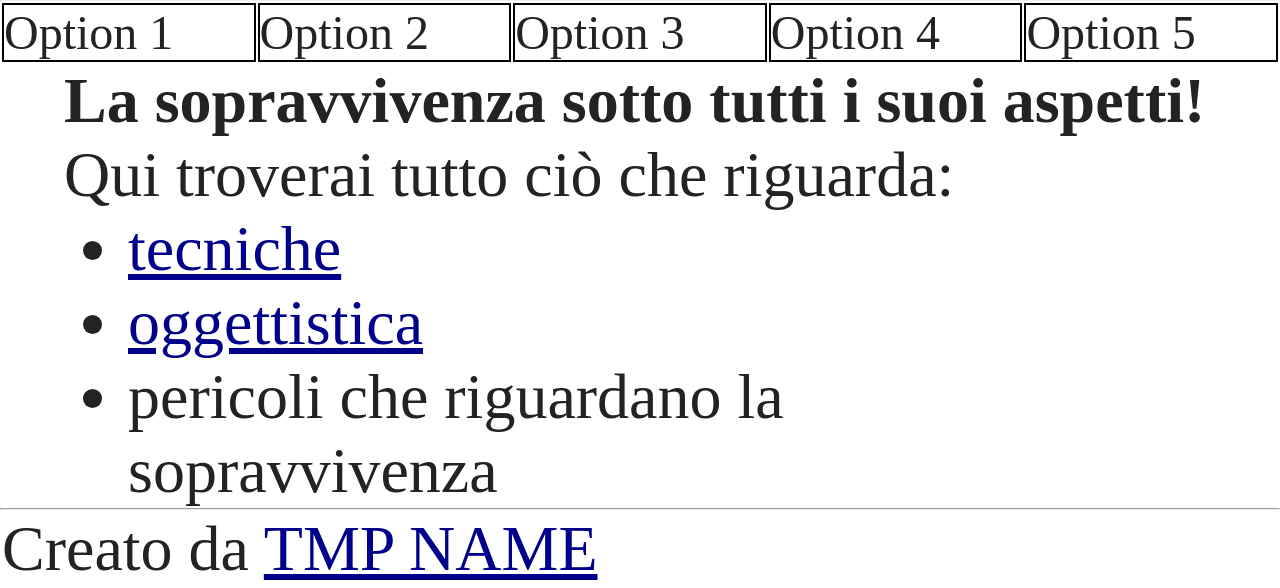
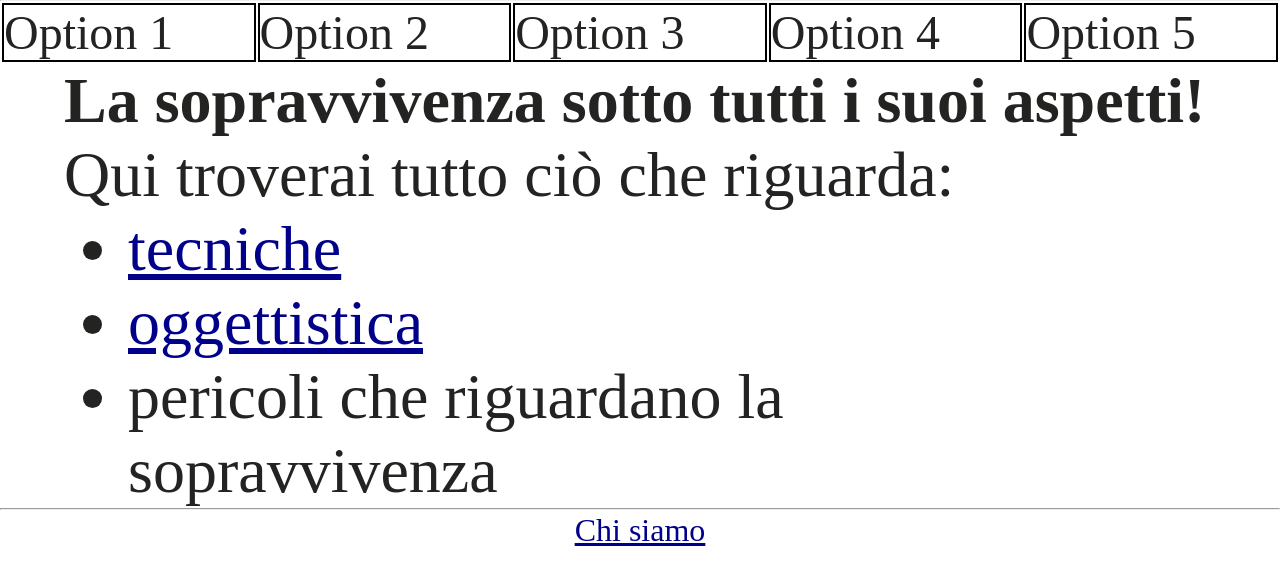
Before and after one commit to Tring-Er/survival_site, a plain HTML site: page index.html in a window 1280 px wide. Shown: the part 369-957 px from the top of the page. After the commit the page ends 920 px from the top, so only its background shows below. Drawn offline with Linux system fonts and the light colour scheme.

Commit message:
Set footer as reference (Issue #3)

```diff
--- a/index.html
+++ b/index.html
@@ -72,15 +72,12 @@
 		</main>
 		<hr>
 		<footer>
-			<table>
+			<table class="LeftAndRightMarginAuto">
 				<tr>
-					<td class = "FontSize4REM">
-						<p>
-							Creato da
-							<a href="about.html">
-								TMP NAME
-							</a>
-						</p>
+					<td class = "FontSize2REM">
+						<a href="about.html">
+							Chi siamo
+						</a>
 					</td>
 				</tr>
 			</table>
--- a/main.css
+++ b/main.css
@@ -32,6 +32,10 @@ a:hover, a:active {
 	font-size: 3rem;
 }
 
+.FontSize2REM {
+	font-size: 2rem;
+}
+
 .HorizontalPadding5Percent {
 	padding-left: 5%;
 	padding-right: 5%;
@@ -49,3 +53,8 @@ a:hover, a:active {
 .Width33Percent {
 	width: 33%;
 }
+
+.LeftAndRightMarginAuto {
+	margin-left: auto;
+	margin-right: auto;
+}
```
Also changed, not shown: about.html (+5 -8 lines).
